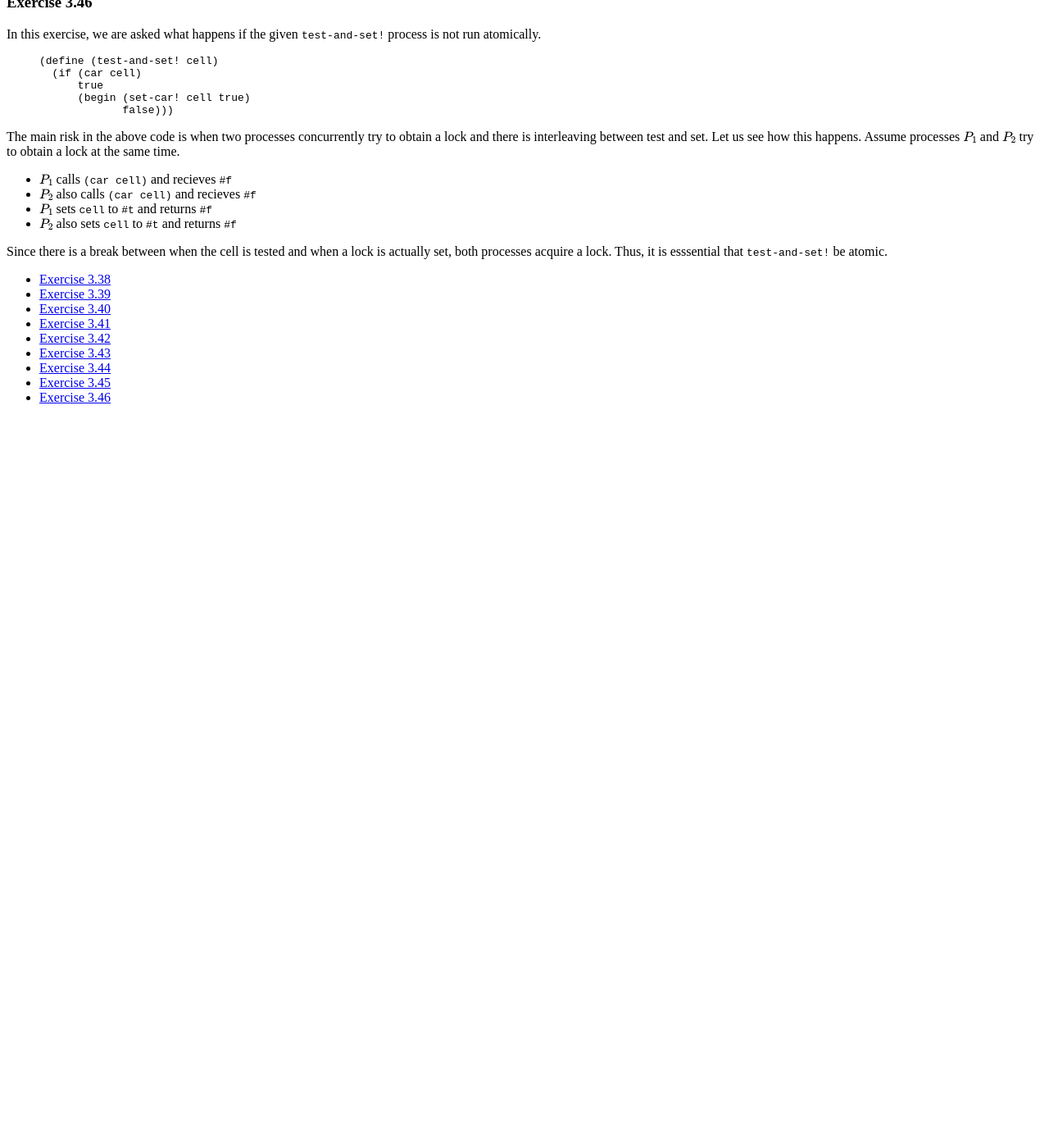
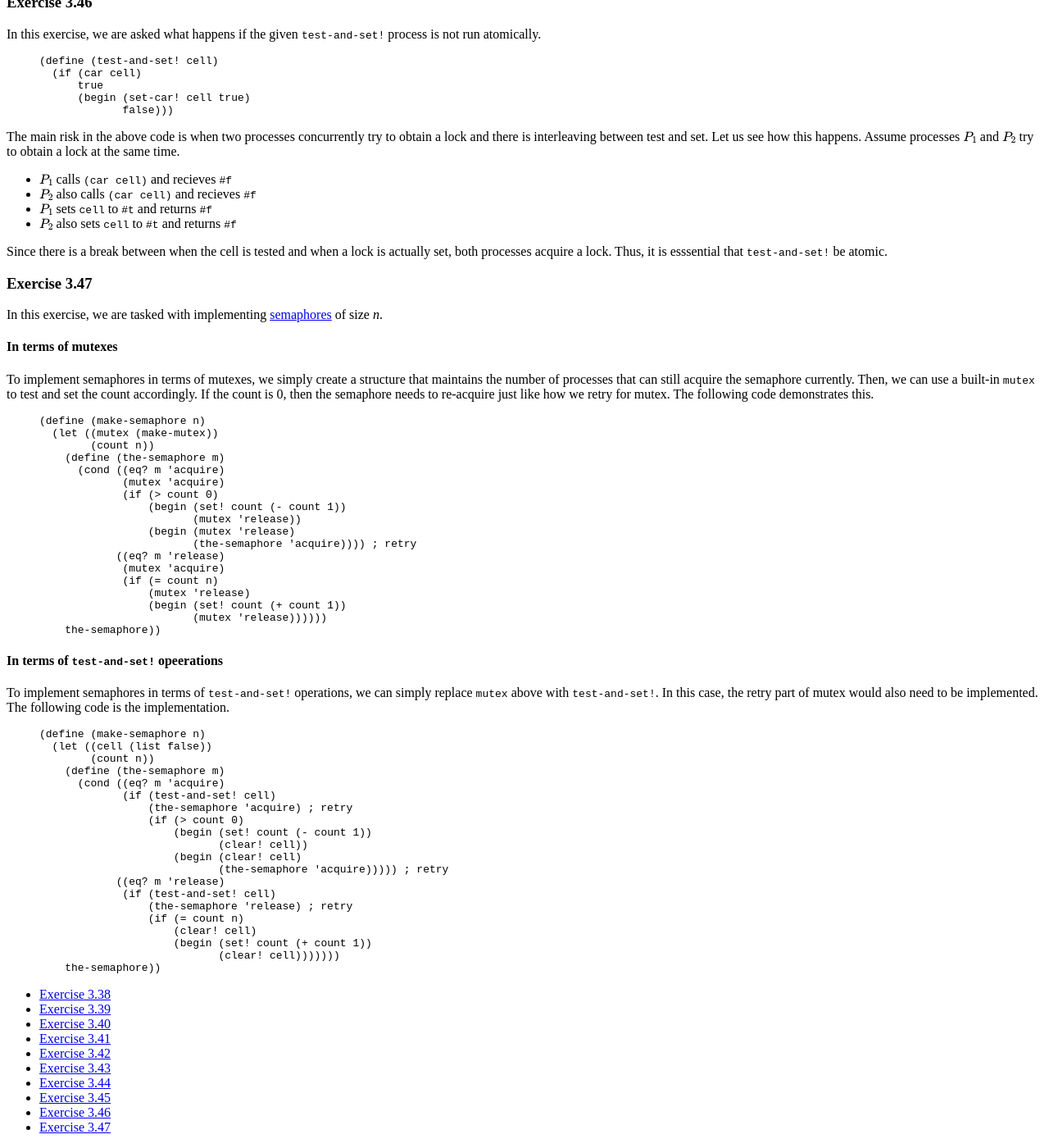
Before and after one commit to mohanrajendran/mohanrajendran.github.io, a Jekyll site: the page built from _sicp/Solution3_4.md, in a window 1280 px wide and 1400 px high, scrolled down 5607 px. Shown: the whole window at 82% size. Built offline with Jekyll 4.4.1, drawn with Linux system fonts in a browser that asks for light colours; nearby versions of some CDN libraries; formulas are drawn with MathJax 3; before the commit the page ends 6117 px from its top, so only the background shows below that.

Commit message:
Finished exercise 3.47

```diff
--- a/_sicp/Solution3_4.md
+++ b/_sicp/Solution3_4.md
@@ -13,6 +13,7 @@ submenu:
   - { hook: "Exercise3_44", title: "Exercise 3.44" }
   - { hook: "Exercise3_45", title: "Exercise 3.45" }
   - { hook: "Exercise3_46", title: "Exercise 3.46" }
+  - { hook: "Exercise3_47", title: "Exercise 3.47" }
 ---
 
 ### Exercise 3.38<a id="Exercise3_38">&nbsp;</a>
@@ -229,3 +230,59 @@ The main risk in the above code is when two processes concurrently try to obtain
 - $$P_2$$ also sets `cell` to `#t` and returns `#f`
 
 Since there is a break between when the cell is tested and when a lock is actually set, both processes acquire a lock. Thus, it is esssential that `test-and-set!` be atomic.
+
+### Exercise 3.47<a id="Exercise3_47">&nbsp;</a>
+
+In this exercise, we are tasked with implementing [semaphores](https://en.wikipedia.org/wiki/Semaphore_(programming)) of size *n*.
+
+#### In terms of mutexes
+
+To implement semaphores in terms of mutexes, we simply create a structure that maintains the number of processes that can still acquire the semaphore currently. Then, we can use a built-in `mutex` to test and set the count accordingly. If the count is 0, then the semaphore needs to re-acquire just like how we retry for mutex. The following code demonstrates this.
+
+{% highlight scheme %}
+(define (make-semaphore n)
+  (let ((mutex (make-mutex))
+        (count n))
+    (define (the-semaphore m)
+      (cond ((eq? m 'acquire)
+             (mutex 'acquire)
+             (if (> count 0)
+                 (begin (set! count (- count 1))
+                        (mutex 'release))
+                 (begin (mutex 'release)
+                        (the-semaphore 'acquire)))) ; retry
+            ((eq? m 'release)
+             (mutex 'acquire)
+             (if (= count n)
+                 (mutex 'release)
+                 (begin (set! count (+ count 1))
+                        (mutex 'release))))))
+    the-semaphore))
+{% endhighlight %}
+
+#### In terms of `test-and-set!` opeerations
+
+To implement semaphores in terms of `test-and-set!` operations, we can simply replace `mutex` above with `test-and-set!`. In this case, the retry part of mutex would also need to be implemented. The following code is the implementation.
+
+{% highlight scheme %}
+(define (make-semaphore n)
+  (let ((cell (list false))
+        (count n))
+    (define (the-semaphore m)
+      (cond ((eq? m 'acquire)
+             (if (test-and-set! cell)
+                 (the-semaphore 'acquire) ; retry
+                 (if (> count 0)
+                     (begin (set! count (- count 1))
+                            (clear! cell))
+                     (begin (clear! cell)
+                            (the-semaphore 'acquire))))) ; retry
+            ((eq? m 'release)
+             (if (test-and-set! cell)
+                 (the-semaphore 'release) ; retry
+                 (if (= count n)
+                     (clear! cell)
+                     (begin (set! count (+ count 1))
+                            (clear! cell)))))))
+    the-semaphore))
+{% endhighlight %}
```
